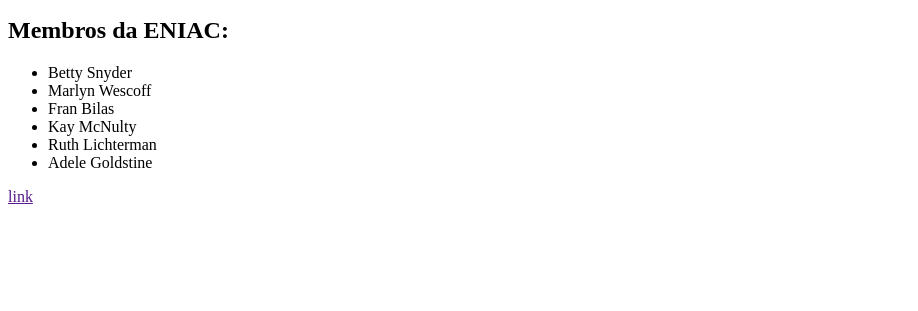
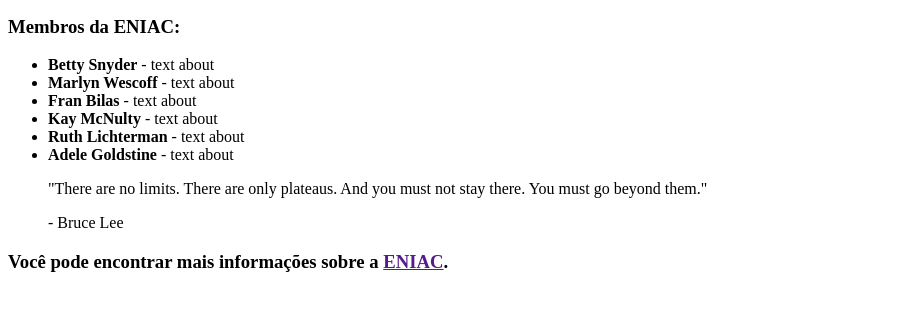
Before and after one commit to CleoAguiar/tribute-page, a plain HTML site: page index.html in a window 1280 px wide. Shown: the part 423-734 px from the top of the page, without its empty margins (0-918 px from the left). Drawn offline with Linux system fonts and the light colour scheme.

Commit message:
refactor: refactor index file

```diff
--- a/index.html
+++ b/index.html
@@ -16,17 +16,24 @@
       <div id="img-caption">As garotas do ENIAC eram responsáveis pela configuração do ENIAC, dando a ele as instruções para realizar os cálculos necessários</div>
     </div>
     <div id="tribute-info">
-      <h2>Membros da ENIAC:</h2>
+      <h3>Membros da ENIAC:</h2>
       <ul>
-      	<li>Betty Snyder</li>
-      	<li>Marlyn Wescoff</li>
-      	<li>Fran Bilas</li>
-      	<li>Kay McNulty</li>
-      	<li>Ruth Lichterman</li>
-      	<li>Adele Goldstine</li>
+        <li><strong>Betty Snyder</strong> - text about </li>
+        <li><strong>Marlyn Wescoff</strong> - text about </li>
+        <li><strong>Fran Bilas</strong> - text about </li>
+        <li><strong>Kay McNulty</strong> - text about </li>
+        <li><strong>Ruth Lichterman</strong> - text about </li>
+        <li><strong>Adele Goldstine</strong> - text about </li>
       </ul>
+      <blockquote>
+        <p>"There are no limits. There are only plateaus. And you must not stay there. You must go beyond them."</p>
+        <div>
+          - Bruce Lee
         </div>
-		<a href="" id="tribute-link" target="_blank">link</a>
-	</div>
+      </blockquote>
+      <h3>
+        Você pode encontrar mais informações sobre a
+        <a href="" id="tribute-link" target="_blank">ENIAC</a>.
+      </h3>
 </body>
 </html>
```
Lines whose indentation alone changed are shown as unchanged.
